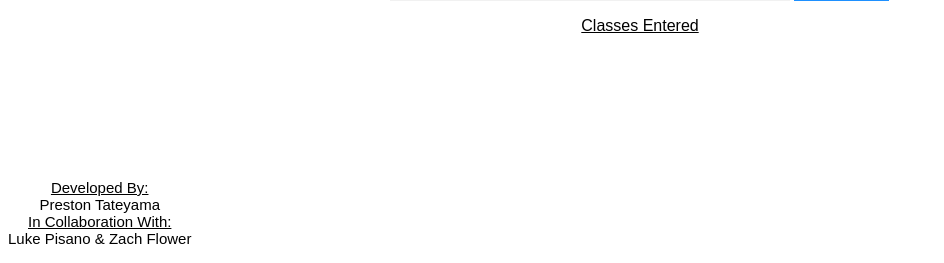
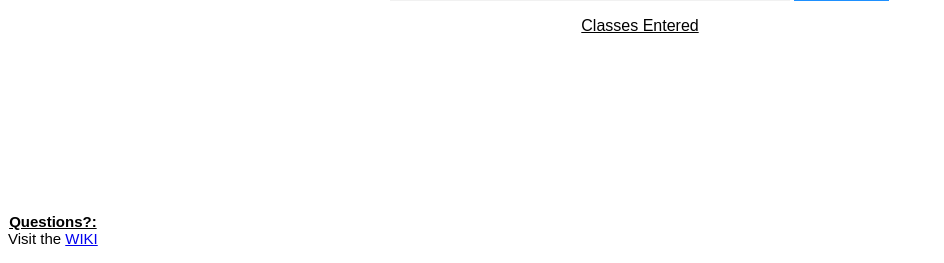
Before and after one commit to Prtatey28/imasse-sherpa, a PHP site: page / in a window 1280 px wide. Shown: the part 537-800 px from the top of the page, without its empty margins (0-944 px from the left). Run offline with PHP 8.4, Linux system fonts and the light colour scheme.

Commit message:
added wiki to bottom of page for easy access to instructions on how to complete and fill out website

```diff
--- a/index.php
+++ b/index.php
@@ -133,7 +133,7 @@ input[type=submit] {
 <ul id="classes"></ul>
 </div>
 
-<p style="position: absolute; bottom: 1px; text-align:center; font-size:15px;"><u>Developed By: </u><br> Preston Tateyama <br> <u> In Collaboration With: </u><br> Luke Pisano & Zach Flower</p>
+<p style="position: absolute; bottom: 1px; text-align:center; font-size:15px;"><u><b>Questions?: </u></b><br> Visit the <a href='https://docs.google.com/document/d/1Sb5T9UpqaVv87lefkwTaRzjJZBBoecEDOivG_zqZh9k/edit?usp=sharing' target="_blank">WIKI</p>
 
 <!--This is the JavaScript portion of the code. This is how the populating search bar works and and how selected classes are printed below-->
 <script>
```
